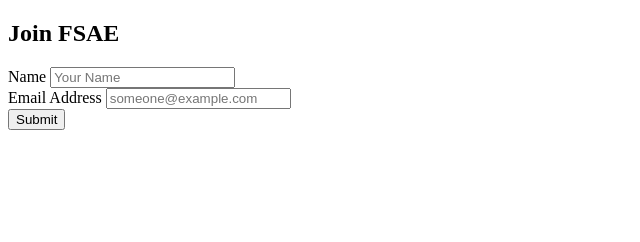
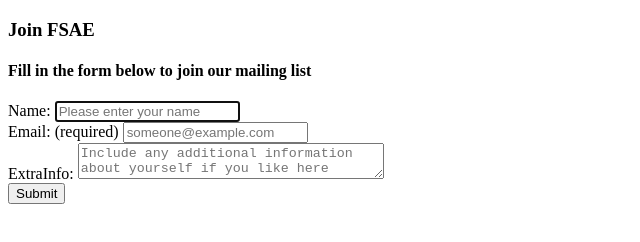
Before and after one commit to UVicFormulaMotorsport/email-form, a plain HTML site: page email.html in a window 1280 px wide. Shown: the whole page, without its empty margins (0-640 px from the left). Drawn offline with Linux system fonts and the light colour scheme.

Commit message:
Added a 'more info' section as a catch-all for anything I missed, adjusted form to closer meet industry standards

```diff
--- a/email.html
+++ b/email.html
@@ -7,21 +7,32 @@
 
 <html>
     <body>
-        <h2>Join FSAE</h2>
-        <form>
-            <label>
-                <span>Name</span>
-                <input placeholder="Your Name" type="text" tabindex="1">
-            </label><br>
 
-            <label>
-                    <span>Email Address</span>
-                    <input placeholder="someone@example.com" type="text" tabindex="2" required="required">
-            </label>
-            <label>
-                <br><button type="button" onclick="alert('Submitted! (not really)')">Submit</button>
-            </label>
-        <form>
+        <form id="register-form" action="/" method"post">
+            <h3>Join FSAE</h3>
+            <h4>Fill in the form below to join our mailing list</h4>
+            <div>
+                <label>
+                    <span>Name: </span>
+                    <input type ="name" placeholder="Please enter your name" type="text" tabindex="1" autofocus>
+                </label>
+            </div>
+            <div>
+                <label>
+                        <span>Email: (required)</span>
+                        <input placeholder="someone@example.com" type="email"  type="text" tabindex="2" required>
+                </label>
+            </div>
+            <div>
+                <label>
+                    <span>ExtraInfo: </span>
+                    <textarea style="width: 300px; heigh: 150px;" placeholder="Include any additional information about yourself if you like here" tabindex="3"></textarea>
+                </label>
+            </div>
+            <div>
+                <button name="submit" id="register-submit" type="button" onclick="alert('Submitted! (not really)')">Submit</button>
+            </div>
+        </form>
 
     </body>
 </html>
```
